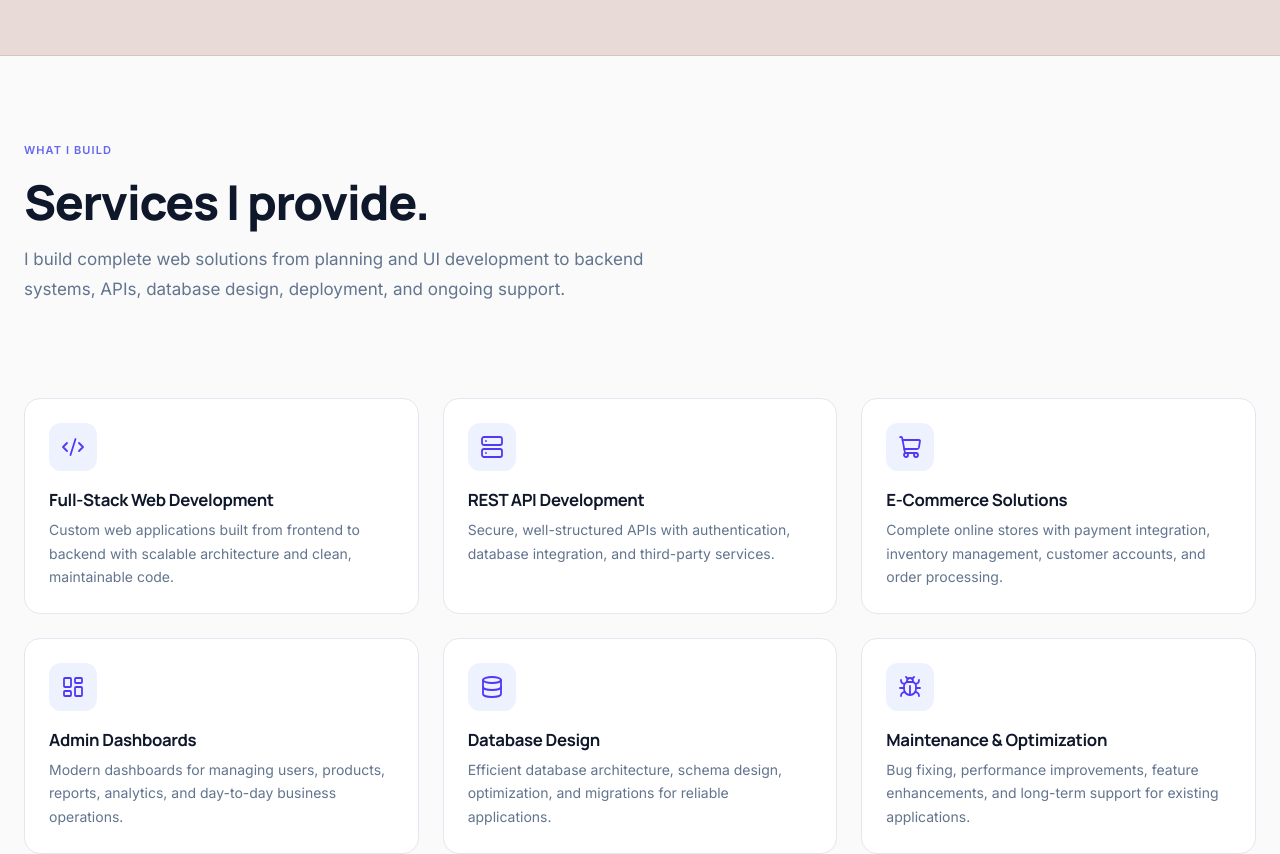
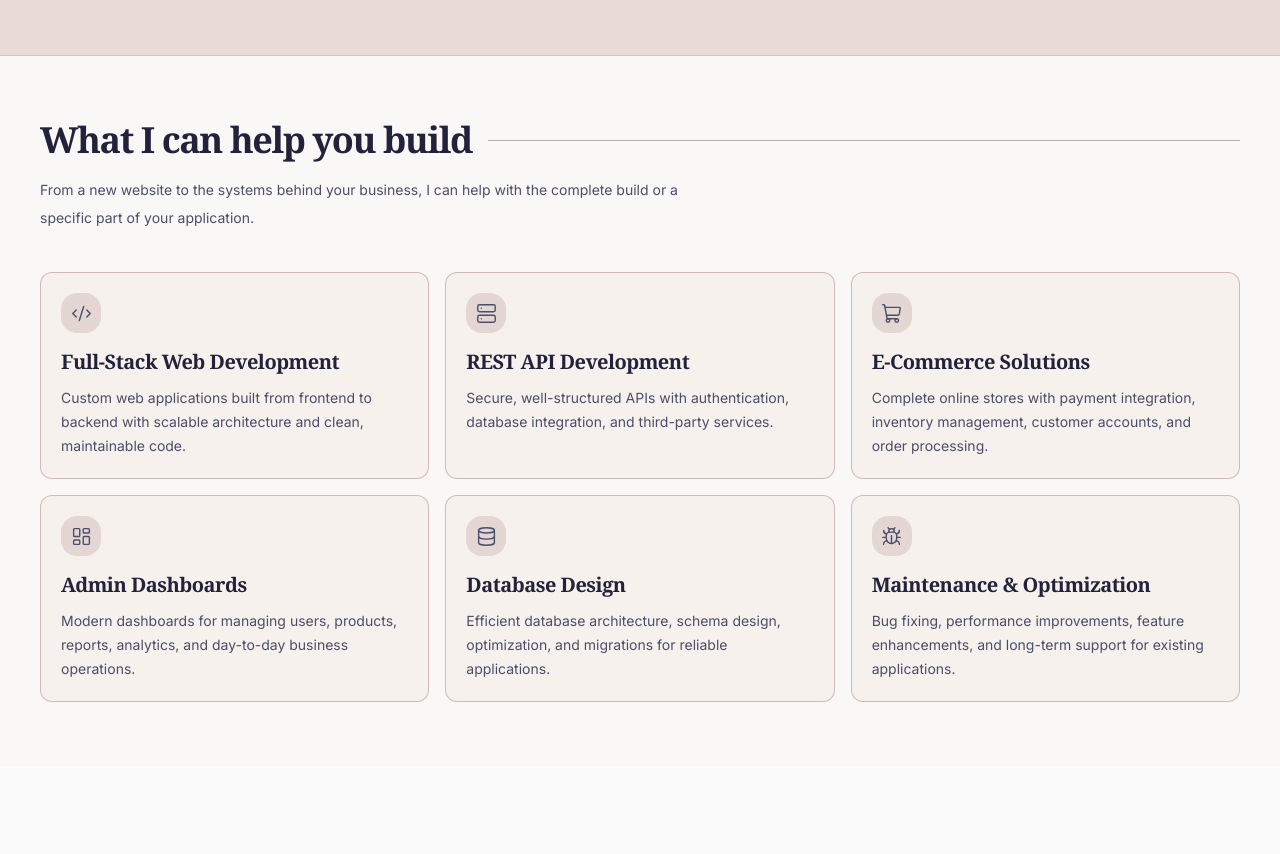
Before and after one commit to Faidat-20/freelance-portfolio, a React (Vite) app: page / in a window 1280 px wide. Shown: the part 1900-2754 px from the top of the page. Built offline with nearby package versions, Linux system fonts and the light colour scheme.

Commit message:
Restyle services section to match portfolio design

```diff
--- a/src/components/sections/Services.jsx
+++ b/src/components/sections/Services.jsx
@@ -1,94 +1,108 @@
-import { useEffect, useRef } from 'react'
+import { useLayoutEffect, useRef } from 'react'
+import {
+  Bug,
+  Code2,
+  Database,
+  LayoutDashboard,
+  Server,
+  ShoppingCart,
+} from 'lucide-react'
 import { gsap } from '@utils/gsap'
 import { SERVICES } from '@data/services'
-import {
-  LayoutDashboard, ShoppingCart, Code2, BarChart2,
-  Server, Plug, Lock, Database, Smartphone, Globe, Zap, Bug, CheckCircle2,
-} from 'lucide-react'
 
 const ICON_MAP = {
-  LayoutDashboard, ShoppingCart, Code2, BarChart2,
-  Server, Plug, Lock, Database, Smartphone, Globe, Zap, Bug,
+  Bug,
+  Code2,
+  Database,
+  LayoutDashboard,
+  Server,
+  ShoppingCart,
 }
 
 export default function Services() {
-  const tagRef      = useRef(null)
-  const headingRef  = useRef(null)
-  const subRef      = useRef(null)
-  const gridRef     = useRef(null)
+  const sectionRef = useRef(null)
 
-  useEffect(() => {
-    gsap.set([tagRef.current, headingRef.current, subRef.current, gridRef.current], { opacity: 1, y: 0 })
-    const ctx = gsap.context(() => {
-      gsap.from(tagRef.current, {
-        opacity: 0, y: 20, duration: 0.6, ease: 'power2.out',
-        scrollTrigger: { trigger: tagRef.current, start: 'top 85%', once: true },
-      })
-      gsap.from(headingRef.current, {
-        opacity: 0, y: 30, duration: 0.8, ease: 'power2.out',
-        scrollTrigger: { trigger: headingRef.current, start: 'top 85%', once: true },
-      })
-      gsap.from(subRef.current, {
-        opacity: 0, y: 20, duration: 0.7, ease: 'power2.out',
-        scrollTrigger: { trigger: subRef.current, start: 'top 85%', once: true },
-      })
-      gsap.from(gridRef.current.children, {
-        opacity: 0, y: 30, duration: 0.6, ease: 'power2.out', stagger: 0.08,
-        scrollTrigger: { trigger: gridRef.current, start: 'top 80%', once: true },
-      })
+  useLayoutEffect(() => {
+    const media = gsap.matchMedia()
+
+    media.add('(prefers-reduced-motion: no-preference)', () => {
+      const context = gsap.context(() => {
+        gsap.utils.toArray('[data-service-reveal]').forEach((element) => {
+          gsap.from(element, {
+            opacity: 0,
+            y: 22,
+            duration: 0.7,
+            ease: 'power3.out',
+            scrollTrigger: {
+              trigger: element,
+              start: 'top 92%',
+              once: true,
+            },
+          })
+        })
+      }, sectionRef)
+
+      return () => context.revert()
     })
-    return () => ctx.revert()
+
+    return () => media.revert()
   }, [])
 
   return (
-    <section id="services" className="section-padding bg-[#FAFAFA]">
-      <div className="container-custom">
+    <section
+      id="services"
+      ref={sectionRef}
+      aria-labelledby="services-heading"
+      className="bg-[#FAF8F6] py-12 text-[#22223B] md:py-16"
+    >
+      <div className="mx-auto max-w-300 px-5 md:px-8 xl:px-0">
+        <div data-service-reveal className="mb-8 md:mb-10">
+          <div className="flex items-center gap-4">
+            <h2
+              id="services-heading"
+              className="font-editorial text-3xl font-bold tracking-[-0.04em] md:text-4xl"
+            >
+              What I can help you build
+            </h2>
 
-        {/* Header */}
-        <div className="max-w-2xl mb-16">
-          <span ref={tagRef} className="section-label">What I build</span>
-          <h2
-            ref={headingRef}
-            className="font-display font-extrabold text-[#0F172A] mb-4"
-            style={{ fontSize: 'clamp(2rem, 4vw, 3rem)', letterSpacing: '-0.03em', lineHeight: 1.1 }}
-          >
-            Services I provide.
-          </h2>
-          <p
-            ref={subRef}
-            className="text-slate-500"
-            style={{ fontSize: '1.0625rem', lineHeight: 1.75 }}
-          >
-            I build complete web solutions from planning and UI development to backend systems, APIs, database design, deployment, and ongoing support.
+            <span
+              aria-hidden="true"
+              className="hidden h-px flex-1 bg-[#9A8C98]/70 sm:block"
+            />
+          </div>
+
+          <p className="mt-4 max-w-2xl text-sm leading-7 text-[#4A4E69]">
+            From a new website to the systems behind your business,
+            I can help with the complete build or a specific part
+            of your application.
           </p>
         </div>
 
-        {/* Services grid */}
-        <div
-          ref={gridRef}
-          className="grid grid-cols-2 lg:grid-cols-3 gap-6 mb-8"
-        >
+        <div className="grid gap-4 sm:grid-cols-2 lg:grid-cols-3">
           {SERVICES.map((service) => {
-            const Icon = ICON_MAP[service.icon]
+            const Icon = ICON_MAP[service.icon] || Code2
+
             return (
-              <div key={service.title} className="card p-6 group">
-                <div className="w-12 h-12 rounded-xl bg-indigo-50 flex items-center justify-center mb-5 group-hover:bg-indigo-100 transition-colors">
-                  {Icon && <Icon size={24} className="text-indigo-600" strokeWidth={1.8} />}
+              <article
+                key={service.title}
+                data-service-reveal
+                className="group rounded-xl border border-[#C9ADA7]/80 bg-[#F2E9E4]/50 p-5 transition-colors hover:border-[#4A4E69] hover:bg-[#F2E9E4]"
+              >
+                <div className="mb-4 inline-flex size-10 items-center justify-center rounded-lg bg-[#C9ADA7]/40 text-[#4A4E69] transition-colors group-hover:bg-[#22223B] group-hover:text-[#F2E9E4]">
+                  <Icon size={21} strokeWidth={1.6} aria-hidden="true" />
                 </div>
-                <h3
-                  className="font-display font-bold text-[#0F172A] mb-2"
-                  style={{ fontSize: '1.05rem', letterSpacing: '-0.02em' }}
-                >
+
+                <h3 className="font-editorial text-xl font-bold leading-tight tracking-tight">
                   {service.title}
                 </h3>
-                <p className="text-sm text-slate-500" style={{ lineHeight: 1.7 }}>
+
+                <p className="mt-3 text-sm leading-6 text-[#4A4E69]">
                   {service.description}
                 </p>
-              </div>
+              </article>
             )
           })}
         </div>
-
       </div>
     </section>
   )
```
